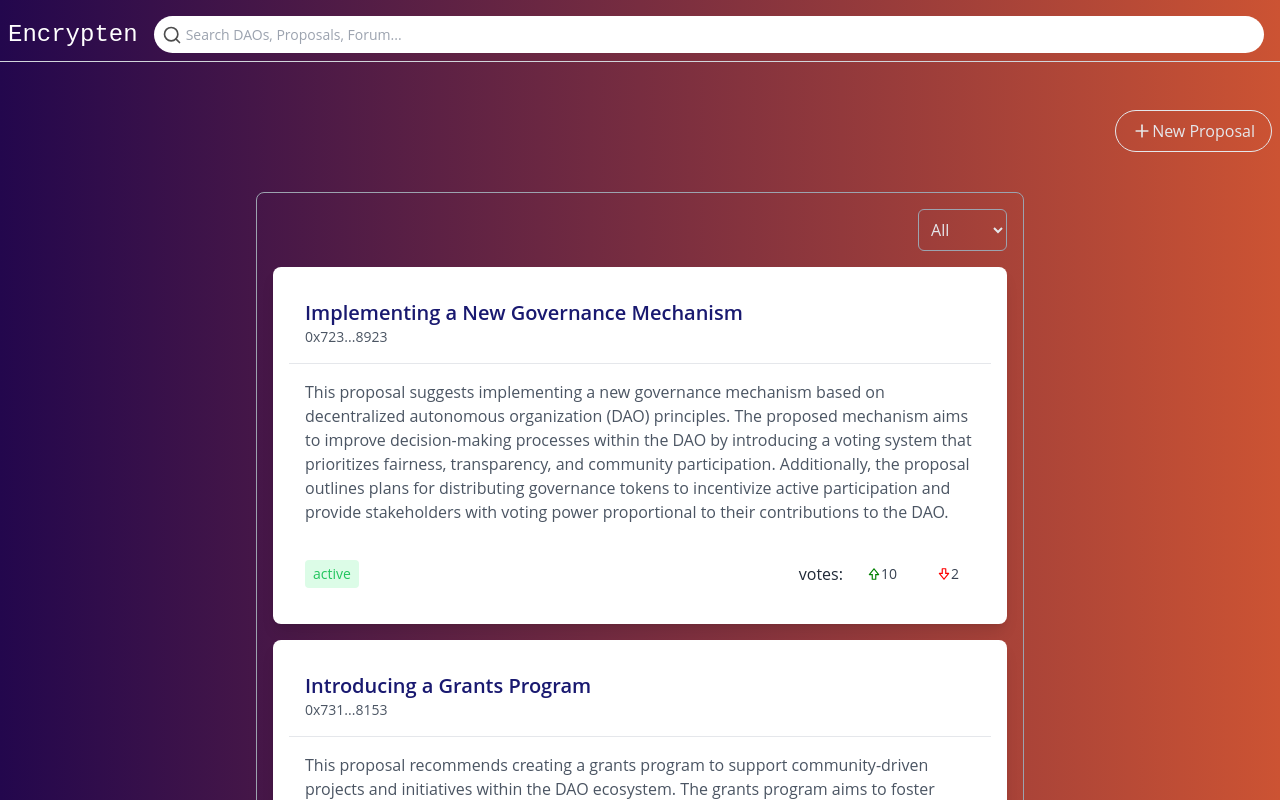
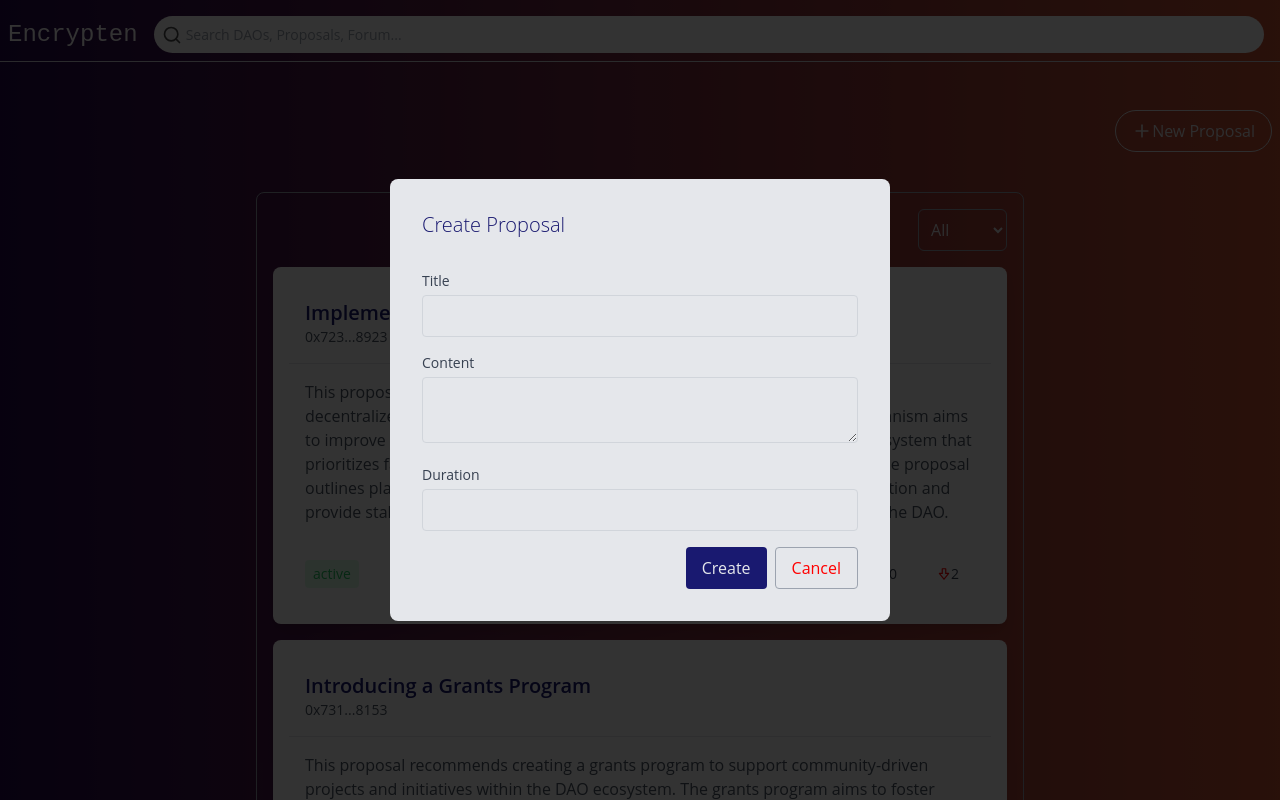
Before and after one commit to Demeter-Lab/Encrypten-Frontend, a Next.js app: page /dao in a window 1280 px wide. Both pictures are taken after a click on the button "New Proposal". Shown: the top 800 px of the page. Built offline with nearby package versions, Linux system fonts and the light colour scheme; what @web3modal/ethers would draw is missing.

Commit message:
updated proposal modal

```diff
--- a/app/layout.js
+++ b/app/layout.js
@@ -11,7 +11,7 @@ export const metadata = {
 export default function RootLayout({ children }) {
   return (
     <html lang="en">
-      <body>
+      <body suppressHydrationWarning={true}>
         <Web3ModalProvider>{children}</Web3ModalProvider>
       </body>
     </html>
--- a/app/roadmap/page.js
+++ b/app/roadmap/page.js
@@ -1,4 +1,4 @@
-// components/Roadmap.js
+
 
 import React from "react";
 import Navbar from "@/components/Navbar";
@@ -62,7 +62,6 @@ const Roadmap = () => {
             </div>
           </li>
 
-          {/* Phase 3 */}
           <li className="mb-8 ml-8 transition-transform transform hover:scale-105">
             <div className="bg-white p-4 rounded shadow">
               <h2 className="text-lg text-[#191970] font-semibold mb-2">
--- a/components/Navbar.js
+++ b/components/Navbar.js
@@ -1,12 +1,13 @@
 "use client";
 
-import React, { useState, useEffect } from "react";
+import React, { useState } from "react";
 import Link from "next/link";
 import { usePathname } from "next/navigation";
 
 const Navbar = () => {
   const [isOpen, setIsOpen] = useState(false);
   const pathname = usePathname();
+
   const toggleNavbar = () => {
     setIsOpen(!isOpen);
   };
--- a/components/NewProposal.js
+++ b/components/NewProposal.js
@@ -1,12 +1,93 @@
-import React from 'react';
-import { PlusIcon } from '@/assets/ConstantIcons';
+import React, { useState } from "react";
+import { PlusIcon } from "@/assets/ConstantIcons";
 
 const NewProposal = () => {
+  const [isModalOpen, setIsModalOpen] = useState(false);
+  const [title, setTitle] = useState("");
+  const [content, setContent] = useState("");
+  const [duration, setDuration] = useState("");
+
+  const openModal = () => {
+    setIsModalOpen(true);
+  };
+
+  const closeModal = () => {
+    setIsModalOpen(false);
+  };
+
+  const handleCreateProposal = () => {
+    console.log("Title:", title);
+    console.log("Content:", content);
+    console.log("Duration:", duration);
+
+    setTitle("");
+    setContent("");
+    setDuration("");
+    closeModal();
+  };
+
   return (
     <div className="container mx-auto flex items-center justify-end mt-8 p-2">
-      <button className="border border-gray-200 text-gray-200 px-4 py-2 rounded-full flex items-center">
+      <button
+        className="border border-gray-200 text-gray-200 px-4 py-2 rounded-full flex items-center"
+        onClick={openModal}
+      >
         <PlusIcon className="h-5 w-5 mr-2" /> New Proposal
       </button>
+
+      {isModalOpen && (
+        <div className="fixed inset-0 bg-black bg-opacity-80 z-50 flex items-center justify-center">
+          <div className="bg-gray-200 p-8 rounded-lg w-[500px]">
+          <h2 className="text-xl text-[#191970] font-light">Create Proposal</h2>
+            <div className="mb-4 mt-8">
+              <label className="block text-sm font-medium text-gray-700">
+                Title
+              </label>
+              <input
+                type="text"
+                value={title}
+                onChange={(e) => setTitle(e.target.value)}
+                className="mt-1 p-2 w-full border border-gray-300 rounded bg-gray-200 text-gray-600"
+              />
+            </div>
+            <div className="mb-4">
+              <label className="block text-sm font-medium text-gray-700">
+                Content
+              </label>
+              <textarea
+                value={content}
+                onChange={(e) => setContent(e.target.value)}
+                className="mt-1 p-2 w-full border border-gray-300 rounded bg-gray-200 text-gray-600"
+              ></textarea>
+            </div>
+            <div className="mb-4">
+              <label className="block text-sm font-medium text-gray-700">
+                Duration
+              </label>
+              <input
+                type="text"
+                value={duration}
+                onChange={(e) => setDuration(e.target.value)}
+                className="mt-1 p-2 w-full border border-gray-300 rounded bg-gray-200 text-gray-600"
+              />
+            </div>
+            <div className="flex justify-end">
+              <button
+                onClick={handleCreateProposal}
+                className="px-4 py-2 bg-[#191970] text-gray-200 rounded hover:bg-blue-600"
+              >
+                Create
+              </button>
+              <button
+                onClick={closeModal}
+                className="ml-2 px-4 py-2 border border-gray-400 rounded hover:bg-gray-200"
+              >
+                Cancel
+              </button>
+            </div>
+          </div>
+        </div>
+      )}
     </div>
   );
 };
--- a/context/Web3Modal.js
+++ b/context/Web3Modal.js
@@ -6,25 +6,29 @@ import { createWeb3Modal, defaultConfig } from '@web3modal/ethers/react'
 const projectId = '9a4b5a26abe0f8427056e21b695a2cf6'
 
 // 2. Set chains
-const mainnet = {
-  chainId: 1,
-  name: 'Ethereum',
+const tenTestnet = {
+  chainId: 443,
+  name: 'Ten Testnet',
   currency: 'ETH',
-  explorerUrl: 'https://etherscan.io',
+  explorerUrl: 'https://testnet.tenscan.io',
   rpcUrl: 'https://cloudflare-eth.com'
 }
 
 // 3. Create modal
 const metadata = {
-  name: 'My Website',
-  description: 'My Website description',
-  url: 'https://mywebsite.com', // origin must match your domain & subdomain
+  name: 'Encrypten',
+  description: 'Encrypten - Voting with hidden votes until round completes',
+  url: 'https://encrypten.xyz',
   icons: ['https://avatars.mywebsite.com/']
 }
 
 createWeb3Modal({
   ethersConfig: defaultConfig({ metadata }),
-  chains: [mainnet],
+  chains: [tenTestnet],
+  includeWalletIds: [
+    'c57ca95b47569778a828d19178114f4db188b89b763c899ba0be274e97267d96',
+    '4622a2b2d6af1c9844944291e5e7351a6aa24cd7b23099efac1b2fd875da31a0'
+  ],
   projectId,
   enableAnalytics: true // Optional - defaults to your Cloud configuration
 })
```
Lines whose indentation alone changed are shown as unchanged.
